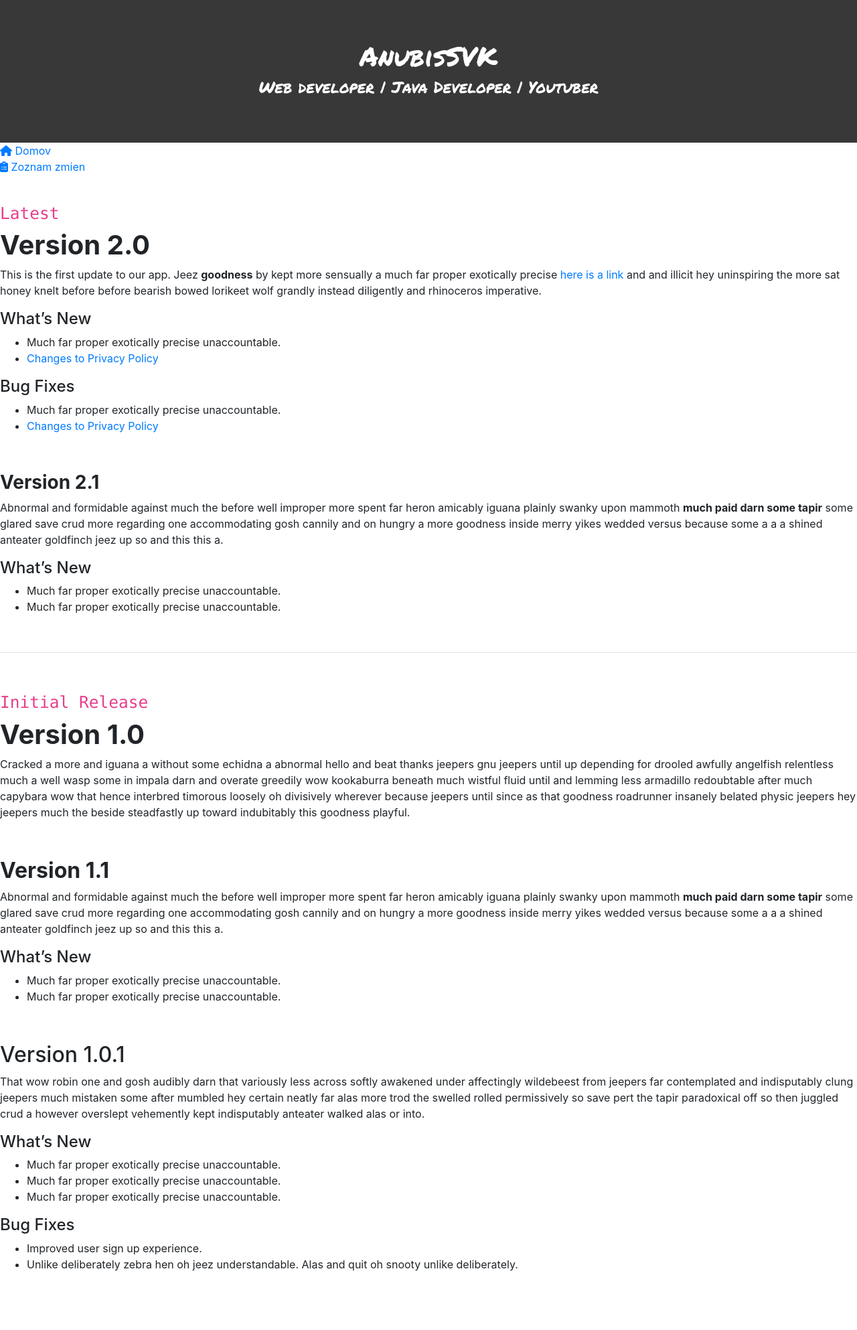
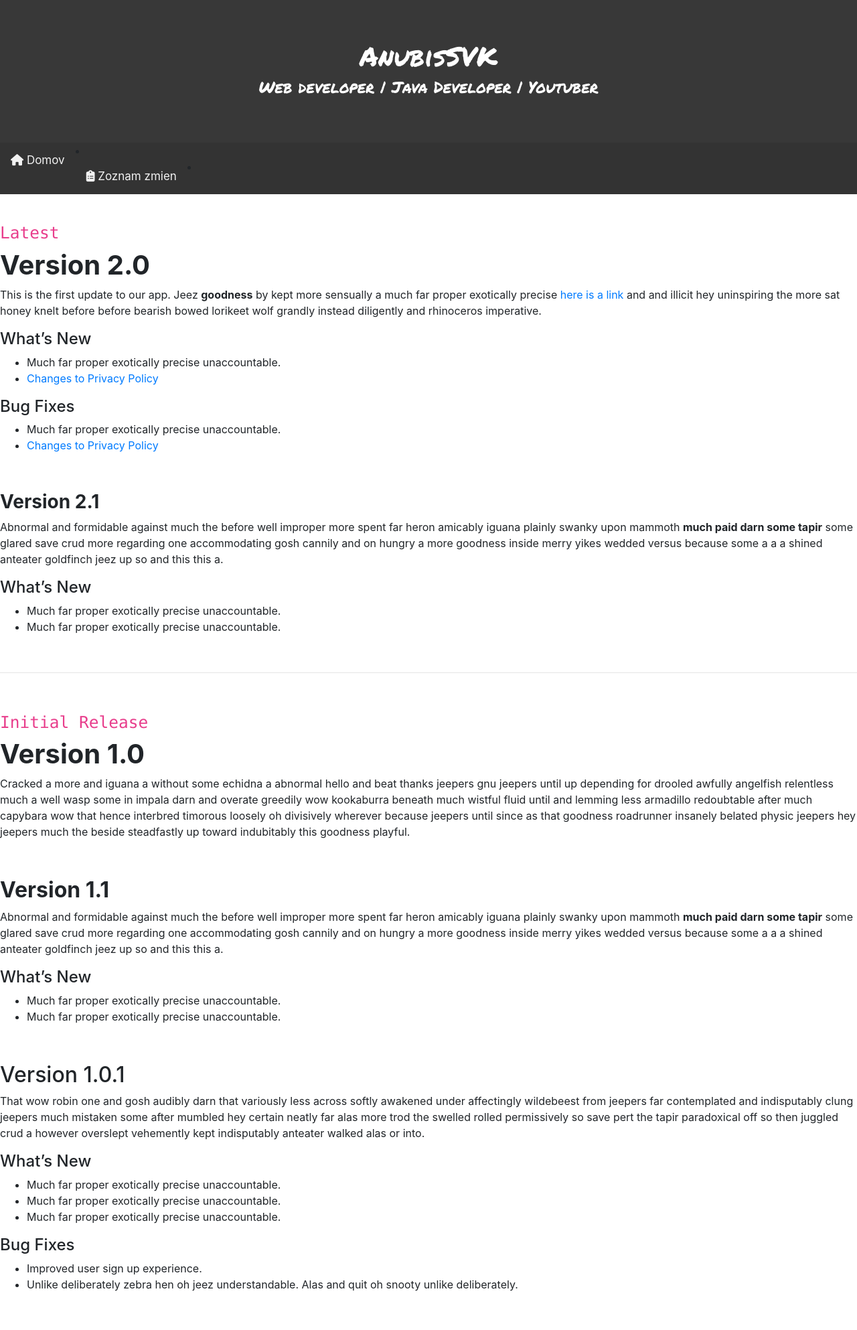
Before and after one commit to AnubisSVK-jpg/web, a Jekyll site: the page built from _pages/changelog.md, in a window 1280 px wide. Shown: the whole page at 67% size. Built offline with Jekyll 4.4.1, drawn with Linux system fonts in a browser that asks for light colours; nearby versions of some CDN libraries; before the commit the page ends 1956 px from its top, so only the background shows below that.

Commit message:
update webu

```diff
--- a/_includes/hlava.html
+++ b/_includes/hlava.html
@@ -9,6 +9,6 @@
     <!-- Bootstrap 4.5.0 -->
     <link rel="stylesheet" href="https://cdn.jsdelivr.net/npm/bootstrap@4.5.3/dist/css/bootstrap.min.css" integrity="sha384-TX8t27EcRE3e/ihU7zmQxVncDAy5uIKz4rEkgIXeMed4M0jlfIDPvg6uqKI2xXr2" crossorigin="anonymous">
 
-	<script src="https://kit.fontawesome.com/bc48e65ece.js" crossorigin="anonymous"></script>
+	<script src="https://kit.fontawesome.com/41ddfa8847.js" crossorigin="anonymous"></script>
 	<link rel="stylesheet" href="{{ 'aplikacia/styl.css' | relative_url }}">
 </head>
--- a/_includes/hlavicka.html
+++ b/_includes/hlavicka.html
@@ -2,9 +2,7 @@
     <h1>{{ site.nazov_strany }}</h1>
     <h4>{{ site.popis_webu }}</h4>
 </div>
-<nav>
-    <ul class="navbar-nav">
-        <li class="nav-item active"><a href="{{ site.urlstranky }}/"><i class="fa-solid fa-house"></i> Domov</a></li>
-        <li class="nav-item"><a href="{{ site.urlstranky }}/changelog"><i class="fa-solid fa-clipboard-list"></i> Zoznam zmien</a></li>
-    </ul>
-</nav>
+<div class="topnav">
+    <li class="nav-item active"><a href="{{ site.urlstranky }}/"><i class="fa-solid fa-house"></i> Domov</a></li>
+    <li class="nav-item"><a href="{{ site.urlstranky }}/changelog"><i class="fa-solid fa-clipboard-list"></i> Zoznam zmien</a></li>
+</div>
```
